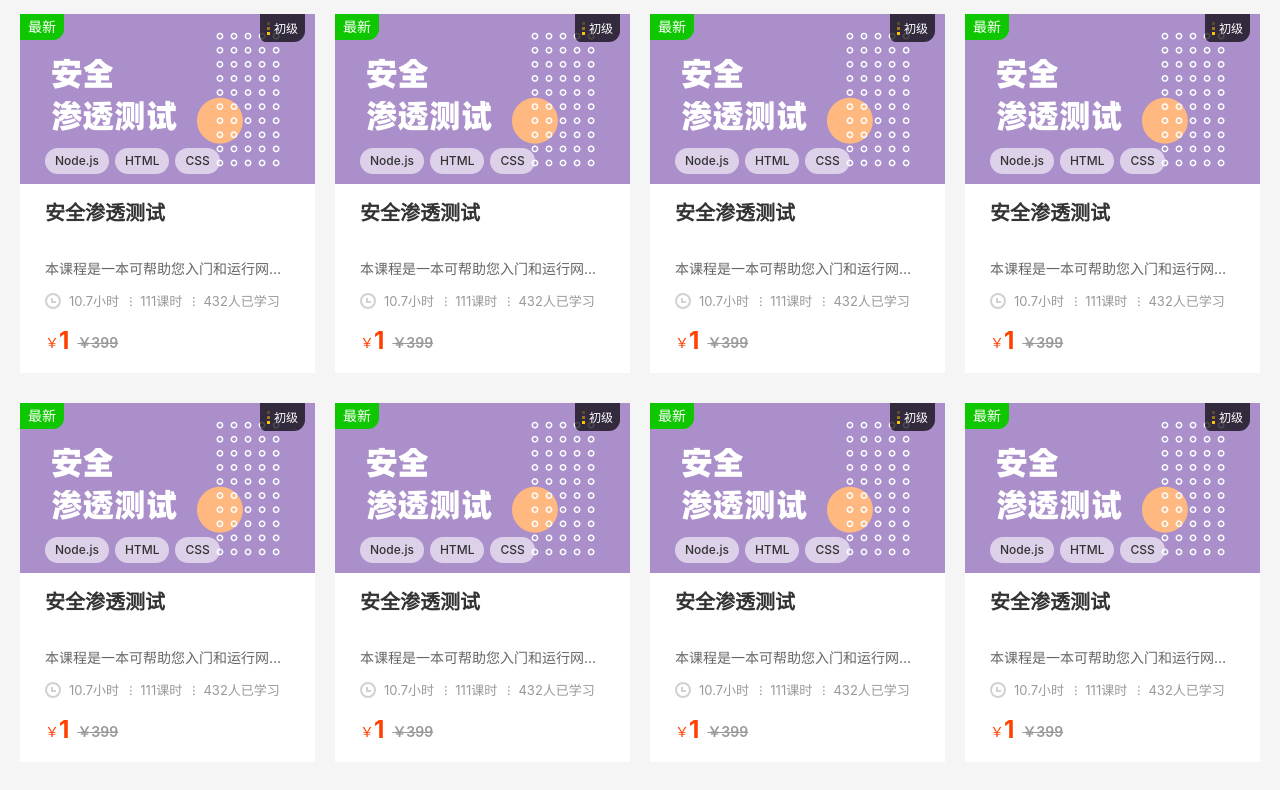
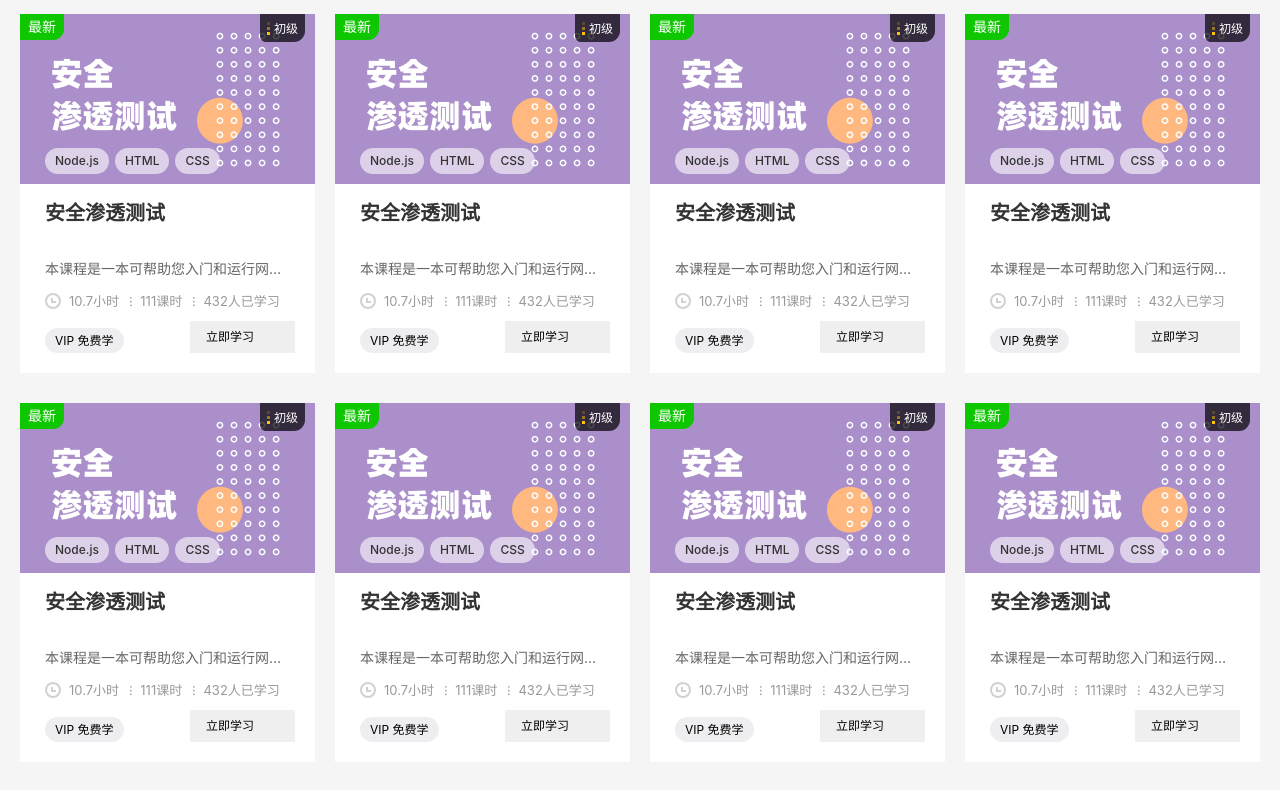
Before and after one commit to SUNLEICHAO/jiker, a plain HTML site: page index.html in a window 1280 px wide. Shown: the part 2299-3089 px from the top of the page. Drawn offline with Linux system fonts and the light colour scheme; files whose address does not match are found by name.

Commit message:
main finish

```diff
--- a/css/index.css
+++ b/css/index.css
@@ -7,9 +7,10 @@ body {
   background-color: #f5f5f5;
 }
 
-.font-abs{
+.font-abs {
   font-family: -apple-system, BlinkMacSystemFont, Segoe UI, PingFang SC, Hiragino Sans GB, Microsoft YaHei, Helvetica Neue, Helvetica, Arial, sans-serif, Apple Color Emoji, Segoe UI Emoji, Segoe UI Symbol;
 }
+
 .font-topic {
   font-weight: 700;
   font-size: 26px;
@@ -56,9 +57,11 @@ a {
   color: #000;
   text-decoration: none;
 }
-.page-header{
+
+.page-header {
   background-color: #fff;
 }
+
 .header-container {
   display: flex;
   margin: auto;
@@ -147,7 +150,7 @@ a {
   cursor: pointer;
 }
 
-.header-top-search .search-btn:hover{
+.header-top-search .search-btn:hover {
   color: #fff;
   background-color: #0fc700;
 }
@@ -163,7 +166,7 @@ a {
   background-color: #1e1e1e;
 }
 
-.header-top-button .button-login:hover{
+.header-top-button .button-login:hover {
   opacity: .8;
 }
 
@@ -442,6 +445,7 @@ a {
 
 .stack-technology-item {
   display: flex;
+  cursor: pointer;
 }
 
 .stack-technology-item .stack-item-cover {
@@ -697,22 +701,32 @@ a {
 }
 
 .campus-desc--item,
-.campus-total--item {
+.top .campus-total--item {
   transition: color .4s ease;
 }
 
 .campus-desc--item:hover,
-.campus-total--item:hover {
+.top .campus-total--item:hover {
   color: #0fc700;
 }
 
-.vertical-bottom .campus-total--item{
+.campus-total.vertical-bottom {
+  cursor: pointer;
+}
+
+.campus-total.vertical-bottom:hover {
+  opacity: .8;
+}
+
+.vertical-bottom .campus-total--item {
   position: relative;
   /* 问题，这里的1px哪里差出来的 */
   top: 1px;
 }
 
-.campus-total--icon.icon-more::after{
+
+
+.campus-total--icon.icon-more::after {
   position: relative;
   top: 1px;
 }
@@ -733,7 +747,7 @@ a {
 }
 
 /* 卡片部分 */
-.course-list{
+.course-list {
   display: flex;
 
   flex-wrap: wrap;
@@ -741,6 +755,7 @@ a {
   align-content: space-between;
   height: 1137px;
 }
+
 .course-item {
   width: 295px;
   height: 359px;
@@ -852,13 +867,16 @@ a {
   white-space: nowrap;
   margin-bottom: 12px;
 }
-.card-course-info{
+
+.card-course-info {
   display: flex;
   align-items: center;
 }
-.card-course-info .separate{
+
+.card-course-info .separate {
   font-size: 13px;
 }
+
 .time-gray-icon {
   display: inline-block;
   width: 16px;
@@ -868,30 +886,37 @@ a {
   background-size: 16px;
 }
 
-.card-course-price{
+.card-course-price {
   margin-top: 10px;
   display: flex;
   height: 32px;
   align-items: flex-end;
 }
-.card-course-price.card-course-hover{
+
+.card-course-price {
   display: none;
 }
-.card-course-price-label{
+
+.card-course-price.card-course-hover {
+  display: block;
+}
+
+.card-course-price-label {
   font-size: 14px;
   line-height: 20px;
   color: #ff4000;
   font-weight: 500;
 }
 
-.card-course-price-current{
+.card-course-price-current {
   font-size: 24px;
   line-height: 24px;
   color: #ff4000;
   font-weight: 500;
   font-weight: 700;
 }
-.card-course-price-original{
+
+.card-course-price-original {
   color: #999;
   text-decoration: line-through;
   font-size: 14px;
@@ -901,7 +926,34 @@ a {
 
 }
 
-.campus-total.vertical-bottom{
+/* hover时候的样式设置 */
+.card-course-price.card-course-hover{
+  display: flex;
+  justify-content: space-between;
+}
+.card-course-price.card-course-hover .card-course-price-vip-free{
+  height: 25px;
+  padding: 0 10px;
+  border-radius: 20px;
+  font-size: 12px;
+  line-height: 25px;
+  /* margin: 0 75px 0 auto; */
+  background-color: #eeedf0;
+}
+
+.card-course-price.card-course-hover .theme-dark-mini-btn{
+  width: 105px;
+  height: 32px;
+  line-height: 32px;
+  padding: 0 16px;
+  font-size: 12px;
+  text-align: left;
+  border: none;
+}
+.link-white-arrow{
+
+}
+.campus-total.vertical-bottom {
   width: 142px;
   height: 42px;
   border: 1px solid #999;
@@ -918,7 +970,7 @@ a {
   margin-top: 40px;
 }
 
-.footer-btn{
+.footer-btn {
   width: 144px;
   height: 43px;
   background-color: #333;
@@ -929,21 +981,24 @@ a {
   transition: .2s ease;
   border: none;
 }
+
 .footer-container {
   width: 1240px;
   height: 343px;
   margin: auto;
 }
-.footer-vertical_top{
+
+.footer-vertical_top {
   display: flex;
   padding-bottom: 34px;
   border-bottom: 1px solid #414141;
 }
 
-.page-footer .logo-container{
+.page-footer .logo-container {
   margin-right: 128px;
 }
-.page-footer .logo-img{
+
+.page-footer .logo-img {
   display: block;
   width: 156px;
   height: 70px;
@@ -952,7 +1007,7 @@ a {
   background-size: 156px 70px;
 }
 
-.logo-desc{
+.logo-desc {
   margin-bottom: 40px;
   font-size: 12px;
   letter-spacing: 2px;
@@ -960,7 +1015,8 @@ a {
   color: 12px;
   color: #bbb;
 }
-.contact-title{
+
+.contact-title {
   height: 22px;
   margin-bottom: 6px;
   line-height: 22px;
@@ -969,22 +1025,24 @@ a {
   color: #fff;
 }
 
-.contact-number{
+.contact-number {
   height: 28px;
   line-height: 28px;
   font-size: 20px;
   color: #d5d5d5;
   margin-bottom: 11px;
 }
-.nav-container{
+
+.nav-container {
   margin-right: 60px;
 }
-.nav-list{
+
+.nav-list {
   display: flex;
   margin-bottom: 20px;
 }
 
-.nav-list .nav-title{
+.nav-list .nav-title {
   height: 22px;
   line-height: 22px;
   font-size: 16px;
@@ -992,7 +1050,8 @@ a {
   color: #fff;
   margin-right: 20px;
 }
-.nav-list .nav-item{
+
+.nav-list .nav-item {
   height: 20px;
   margin-right: 12px;
   font-size: 14px;
@@ -1001,20 +1060,21 @@ a {
   color: #d5d5d5;
 }
 
-.cooperate-container{
+.cooperate-container {
   width: 383px;
   margin-right: 54px;
 }
 
-.cooperate-logos{
+.cooperate-logos {
   display: flex;
   flex-wrap: wrap;
 }
-.service-item{
+
+.service-item {
   margin-bottom: 5px;
 }
 
-.footer-sub-title{
+.footer-sub-title {
   font-size: 16px;
   line-height: 22px;
   margin-bottom: 10px;
@@ -1022,10 +1082,11 @@ a {
   color: #fff;
 }
 
-.serve-button{
+.serve-button {
   margin-bottom: 8px;
 }
-.serve-desc{
+
+.serve-desc {
   width: 144px;
   height: 34px;
   margin-bottom: 20px;
@@ -1035,7 +1096,7 @@ a {
 
 }
 
-.serve-container .icon{
+.serve-container .icon {
   position: relative;
   top: 2px;
   display: inline-block;
@@ -1044,28 +1105,32 @@ a {
   background-size: 18px 15px;
   margin-right: 6px;
 }
+
 .enterprise-icon {
   background-image: url(../img/icon_enterprise.svg);
 }
-.school-icon{
+
+.school-icon {
   background-image: url(../img//icon_school.svg);
 }
 
-.cooperate-logos .service-item{
+.cooperate-logos .service-item {
   height: 25px;
 
 }
 
-.footer-vertical_bottom{
+.footer-vertical_bottom {
   display: flex;
   justify-content: space-between;
   align-items: center;
   padding-top: 20px;
 }
-.social-container{
+
+.social-container {
   display: flex;
 }
-.social-container .icon{
+
+.social-container .icon {
   display: inline-block;
   width: 32px;
   height: 32px;
@@ -1073,18 +1138,21 @@ a {
   background-repeat: no-repeat;
 }
 
-.sina-icon{
+.sina-icon {
   background-image: url(../img/icon_weibo.svg);
 }
-.twitter-icon{
+
+.twitter-icon {
   background-image: url(../img/icon_twitter.svg);
 
 }
-.github-icon{
+
+.github-icon {
   background-image: url(../img/icon_github.svg);
 }
+
 .copyright-container,
-.copyright-link{
+.copyright-link {
   height: 17px;
   font-size: 12px;
   font-weight: 300;
--- a/index.html
+++ b/index.html
@@ -491,7 +491,7 @@
           <span class="campus-desc--line">/</span>
           <a class="campus-desc--item" href="javascript:;">数据库</a>
         </div>
-        <div class="campus-total">
+        <div class="campus-total top">
           <span class="campus-total--item font-desc">全部课程</span>
           <i class="campus-total--icon icon-more"></i>
         </div>
```
Also changed, not shown: img/arrow-right-v2.svg (added), 1 other file.
